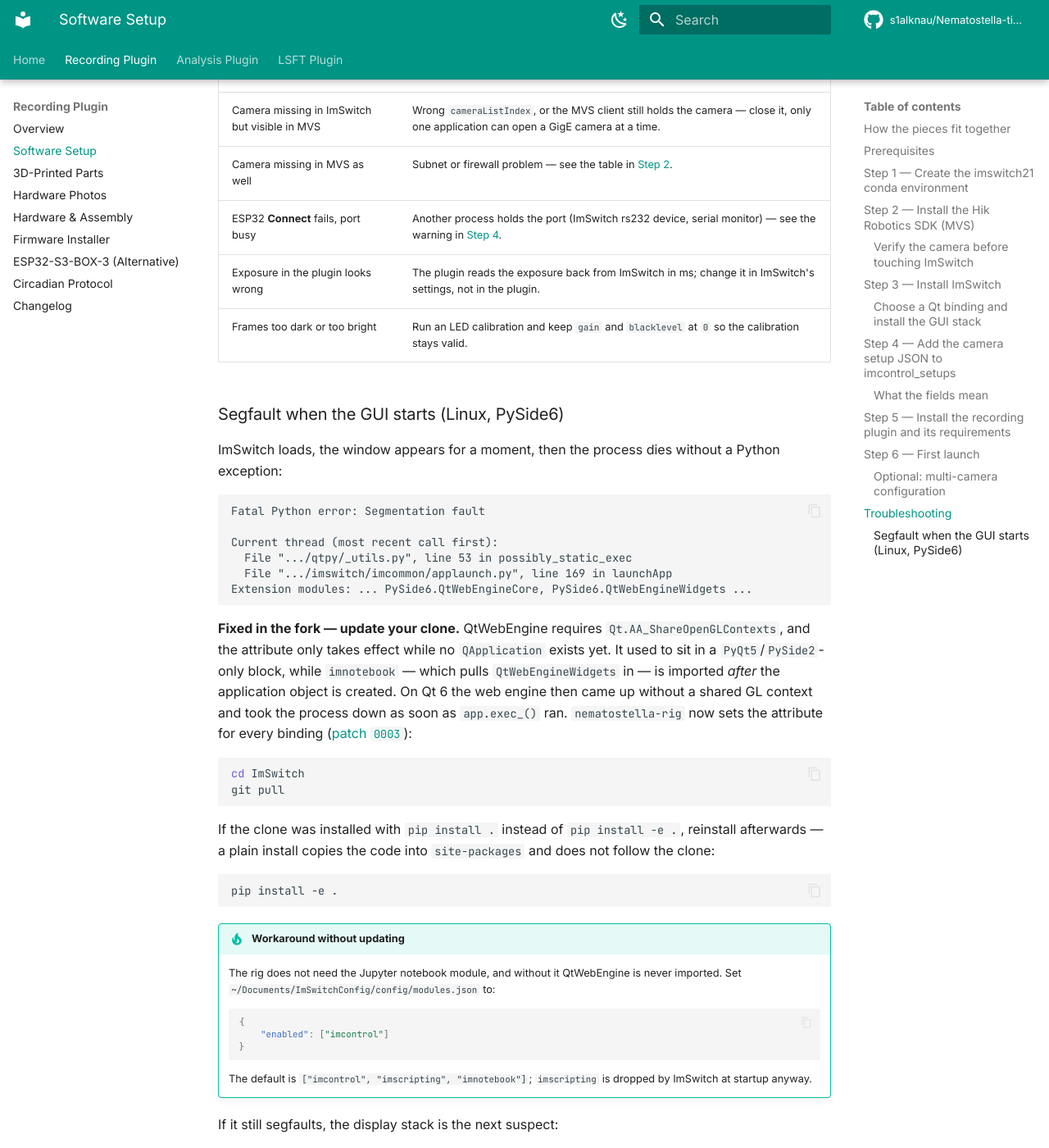
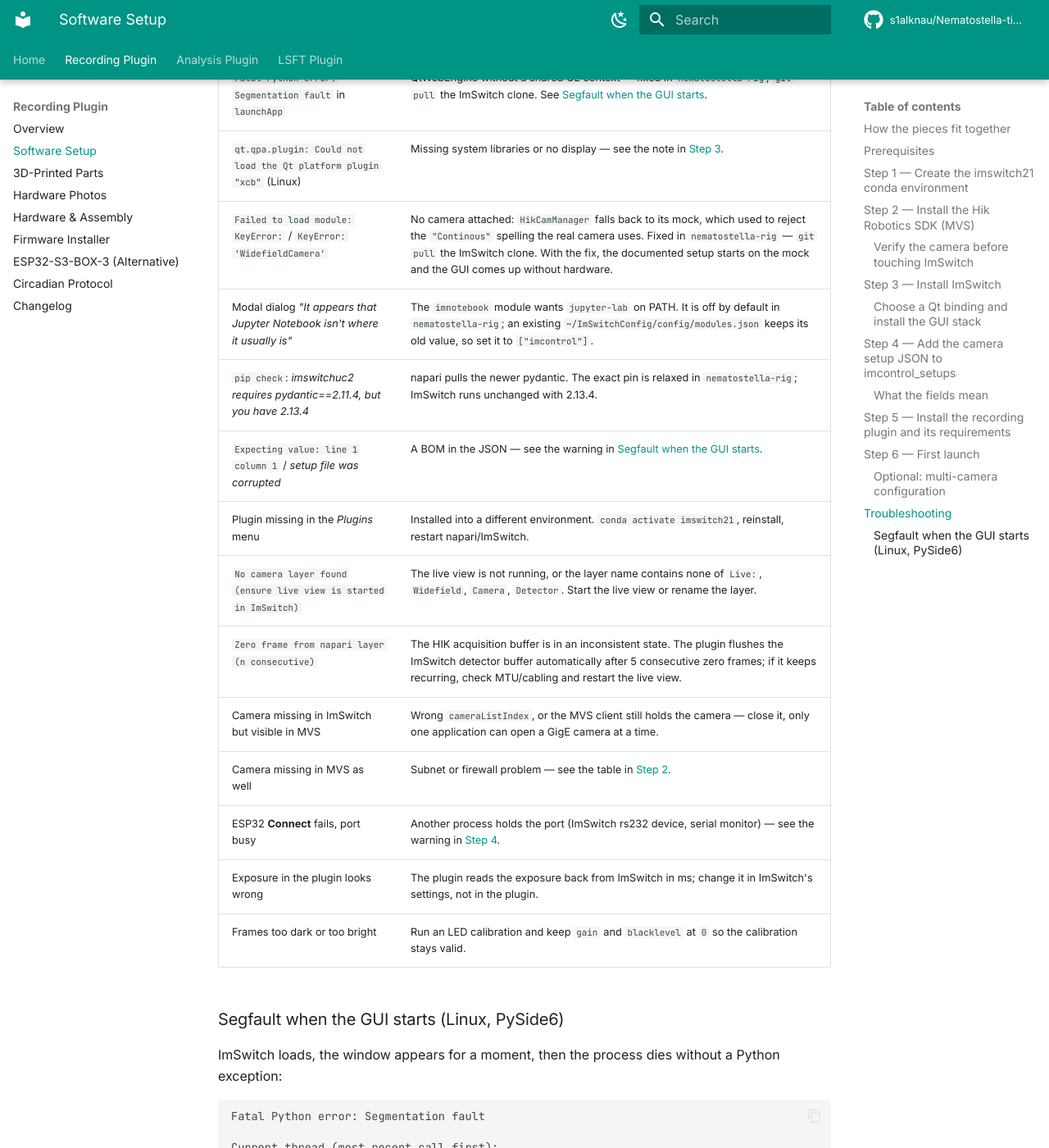
Before and after one commit to s1alknau/Nematostella-time-series, an MkDocs documentation site: the page built from docs/software-setup.md, in a window 1280 px wide and 1400 px high, scrolled down 9149 px. Shown: the whole window at 82% size. Built offline with MkDocs 1.6.1 and Material for MkDocs 9.7.7, drawn with Linux system fonts in a browser that asks for light colours; comment, search, counter and statistics services are not loaded; some of the changed text lies outside the part shown.

Commit message:
Was der Testlauf auf einem frischen Rechner ergeben hat
Die Anleitung einmal wortwoertlich in einer neuen conda-Umgebung
durchgespielt. Sie fuehrt zu einer laufenden Installation, hatte aber fuenf
Fehler - vier davon sind jetzt im Fork behoben (Patches 0004-0006), der
fuenfte war ein falscher Pfad in der Doku.

- Config-Ordner ist ~/ImSwitchConfig, nicht Documents/ImSwitchConfig. Diese
  ImSwitch-Version loest ihn ueber storage_paths auf das Home-Verzeichnis auf;
  wer der alten Anleitung folgte, legte die Setup-Datei dorthin, wo ImSwitch
  nie nachsieht. In allen drei Dateien korrigiert, mit Hinweis auf den alten
  Ort.
- imnotebook ist im Fork jetzt per Default aus; der Abschnitt zum Segfault
  sagt das und behaelt den Workaround fuer bestehende Konfigurationen.
- Troubleshooting: KeyError 'WidefieldCamera' ohne Kamera, der modale
  Jupyter-Dialog, die pydantic-Meldung von pip check, und BOM in JSON-Dateien
  unter PowerShell.
- Neuer Tipp: Trockenlauf ohne Hardware ueber die Mock-Kamera und
  --config-folder.
- MVCAM_SDK_PATH wird nicht zwingend gesetzt - Behauptung entschaerft.

````diff
--- a/docs/software-setup.md
+++ b/docs/software-setup.md
@@ -88,8 +88,9 @@
    (Windows installer, Linux `.tar.gz`/`.deb`, macOS `.pkg`).
 2. Install it **before** ImSwitch. The package provides the MVS client
    application, the GenICam runtime, the GigE driver and the Python bindings
-   (`MvImport`), and sets the SDK environment variables (`MVCAM_COMMON_RUNENV`,
-   `MVCAM_SDK_PATH`) through which the runtime is located.
+   (`MvImport`), and sets the environment variable the runtime is located
+   through — `MVCAM_COMMON_RUNENV`, pointing at the SDK's `Development`
+   folder. (`MVCAM_SDK_PATH` may stay empty; that is not a problem.)
 3. Reboot (Windows) or open a new shell so those variables are visible inside
    the conda environment.
 
@@ -198,16 +199,22 @@
     placed:
 
     ```bash
-    mkdir -p ~/Documents/ImSwitchConfig/imcontrol_setups
+    mkdir -p ~/ImSwitchConfig/imcontrol_setups
     ```
 
 ```
-Documents/
-└── ImSwitchConfig/
-    ├── imcontrol_setups/     ← the setup JSON goes here (Step 4)
-    ├── imcontrol_options/
-    └── ...
+~/ImSwitchConfig/         (C:\Users\<you>\ImSwitchConfig on Windows)
+├── imcontrol_setups/     ← the setup JSON goes here (Step 4)
+├── config/               ← modules.json lives here
+└── ...
 ```
+
+!!! info "It is the home directory, not Documents"
+    Older ImSwitch versions kept this folder under `Documents/`. This one
+    resolves it to the **home directory**
+    ([`storage_paths.py`](https://github.com/s1alknau/ImSwitch/blob/nematostella-rig/imswitch/imcommon/model/storage_paths.py)),
+    unless `--config-folder` points elsewhere. If both folders exist on your
+    machine, the one under `Documents/` is a leftover and is ignored.
 
 !!! tip "Ready-made configurations"
     The [openUC2/ImSwitchConfig](https://github.com/openUC2/ImSwitchConfig)
@@ -262,14 +269,14 @@
 === "Windows"
 
     ```powershell
-    copy "Json+cam_manager\example_uc2_ddorf_hik_imager_IR.json" "$env:USERPROFILE\Documents\ImSwitchConfig\imcontrol_setups\"
+    copy "Json+cam_manager\example_uc2_ddorf_hik_imager_IR.json" "$env:USERPROFILE\ImSwitchConfig\imcontrol_setups\"
     ```
 
 === "macOS / Linux"
 
     ```bash
     cp "Json+cam_manager/example_uc2_ddorf_hik_imager_IR.json" \
-      ~/Documents/ImSwitchConfig/imcontrol_setups/
+      ~/ImSwitchConfig/imcontrol_setups/
     ```
 
 Then select it in ImSwitch as the active setup (*Settings → setup file*) and
@@ -358,6 +365,19 @@
     runs in a plain `napari` session with the other supported camera adapters —
     only the ESP32 is mandatory.
 
+!!! tip "Dry run without hardware"
+    The installation can be checked before the imager is built: with no camera
+    attached, `HikCamManager` falls back to a mock camera, and ImSwitch starts
+    into its GUI with the same setup file (log: `Initialized camera, model:
+    mock` … `init done`). Point it at a scratch configuration so your real one
+    stays untouched:
+
+    ```bash
+    mkdir -p /tmp/ImSwitchTest/imcontrol_setups
+    cp Json+cam_manager/example_uc2_ddorf_hik_imager_IR.json /tmp/ImSwitchTest/imcontrol_setups/
+    imswitch --config-folder /tmp/ImSwitchTest
+    ```
+
 ### Optional: multi-camera configuration
 
 If a `camera_system.json` is present, the plugin adds its multi-camera panels on
@@ -381,6 +401,10 @@
 | `ModuleNotFoundError` for `napari`, `pyqtgraph` or `qdarkstyle` | Same cause, same fix — or simply run Step 5 (the plugin pulls `qtpy` and `napari` in) before starting ImSwitch. |
 | `Fatal Python error: Segmentation fault` in `launchApp` | QtWebEngine without a shared GL context — fixed in `nematostella-rig`, `git pull` the ImSwitch clone. See [Segfault when the GUI starts](#segfault-when-the-gui-starts-linux-pyside6). |
 | `qt.qpa.plugin: Could not load the Qt platform plugin "xcb"` (Linux) | Missing system libraries or no display — see the note in [Step 3](#choose-a-qt-binding-and-install-the-gui-stack). |
+| `Failed to load module: KeyError:` / `KeyError: 'WidefieldCamera'` | No camera attached: `HikCamManager` falls back to its mock, which used to reject the `"Continous"` spelling the real camera uses. Fixed in `nematostella-rig` — `git pull` the ImSwitch clone. With the fix, the documented setup starts on the mock and the GUI comes up without hardware. |
+| Modal dialog *"It appears that Jupyter Notebook isn't where it usually is"* | The `imnotebook` module wants `jupyter-lab` on PATH. It is off by default in `nematostella-rig`; an existing `~/ImSwitchConfig/config/modules.json` keeps its old value, so set it to `["imcontrol"]`. |
+| `pip check`: *imswitchuc2 requires pydantic==2.11.4, but you have 2.13.4* | napari pulls the newer pydantic. The exact pin is relaxed in `nematostella-rig`; ImSwitch runs unchanged with 2.13.4. |
+| `Expecting value: line 1 column 1` / *setup file was corrupted* | A BOM in the JSON — see the warning in [Segfault when the GUI starts](#segfault-when-the-gui-starts-linux-pyside6). |
 | Plugin missing in the *Plugins* menu | Installed into a different environment. `conda activate imswitch21`, reinstall, restart napari/ImSwitch. |
 | `No camera layer found (ensure live view is started in ImSwitch)` | The live view is not running, or the layer name contains none of `Live:`, `Widefield`, `Camera`, `Detector`. Start the live view or rename the layer. |
 | `Zero frame from napari layer (n consecutive)` | The HIK acquisition buffer is in an inconsistent state. The plugin flushes the ImSwitch detector buffer automatically after 5 consecutive zero frames; if it keeps recurring, check MTU/cabling and restart the live view. |
@@ -426,9 +450,12 @@
 pip install -e .
 ```
 
+`nematostella-rig` additionally ships `imnotebook` **off by default**, so a
+fresh installation never loads QtWebEngine in the first place.
+
 !!! tip "Workaround without updating"
-    The rig does not need the Jupyter notebook module, and without it QtWebEngine
-    is never imported. Set `~/Documents/ImSwitchConfig/config/modules.json` to:
+    In an existing configuration the module stays enabled — `modules.json` is
+    only created once. Set `~/ImSwitchConfig/config/modules.json` to:
 
     ```json
     {
@@ -436,8 +463,16 @@
     }
     ```
 
-    The default is `["imcontrol", "imscripting", "imnotebook"]`; `imscripting` is
-    dropped by ImSwitch at startup anyway.
+    Upstream's default is `["imcontrol", "imscripting", "imnotebook"]`;
+    `imscripting` is dropped by ImSwitch at startup anyway.
+
+!!! warning "Windows: do not write JSON with `Set-Content -Encoding utf8`"
+    PowerShell 5.1 writes a BOM, and ImSwitch's JSON parser stops at it —
+    `modules.json` fails with `Expecting value: line 1 column 1 (char 0)`, a
+    setup file is reported as *corrupted and has been reset to default values*.
+    Use an editor that saves UTF-8 without BOM, or
+    `[System.IO.File]::WriteAllText($path, $json, (New-Object System.Text.UTF8Encoding($false)))`.
+    The `copy` command in Step 4 is unaffected — it copies bytes.
 
 If it still segfaults, the display stack is the next suspect:
 
````
Also changed, not shown: README.md (+4 -4 lines), docs/recording.md (+3 -3 lines), imswitch-patches/README.md (+26 -2 lines), 6 other files.
